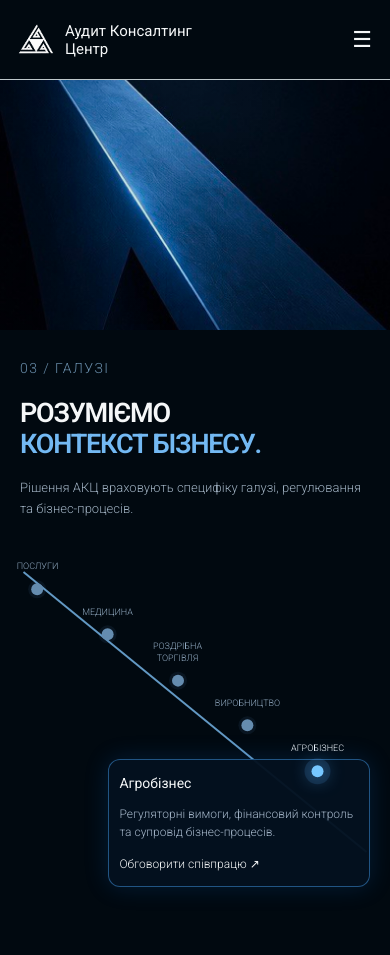
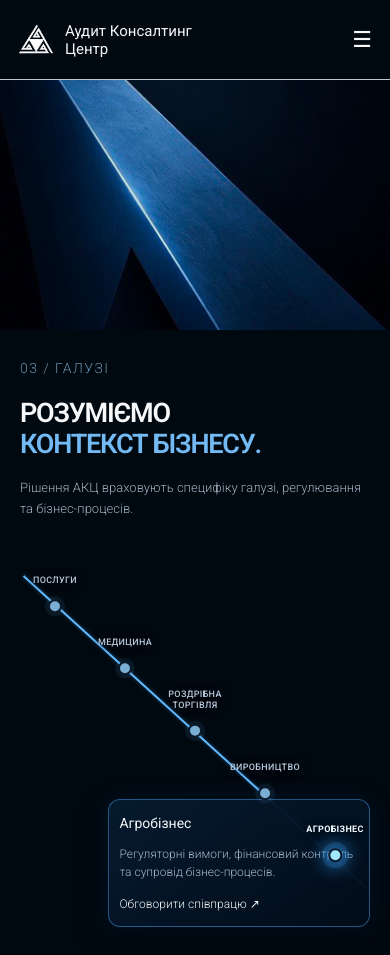
Before and after one commit to dnagorna3817-spec/website_akc_main, a Next.js app: page /industries in a window 390 px wide. Before the commit the page ends 915 px from the top, so only its background shows below. Built offline with nearby package versions, Linux system fonts and the light colour scheme.

Commit message:
Polish industries timeline with premium active states and responsive styling

```diff
--- a/app/industries/industries.css
+++ b/app/industries/industries.css
@@ -195,3 +195,71 @@
   .industries-node { gap: 11px; }
   .industries-detail { right: 0; bottom: 0; }
 }
+
+/* 2026-11-03 — unified premium industries timeline. All node positions
+   are derived from the same SVG endpoints, avoiding dot/line drift. */
+.industries-diagram { isolation: isolate; }
+.industries-line-svg { overflow: visible; }
+.industries-line-svg path {
+  stroke: #62baff;
+  stroke-width: 2;
+  vector-effect: non-scaling-stroke;
+  filter: drop-shadow(0 0 3px rgba(69,171,255,.4));
+}
+.industries-node {
+  transform: translate(-50%, calc(-100% + 6px));
+  gap: 12px;
+  z-index: 2;
+}
+.industries-node span {
+  color: #b7c9da;
+  font-weight: 500;
+  letter-spacing: .035em;
+  text-shadow: 0 1px 8px rgba(0,8,17,.85);
+}
+.industries-node i {
+  width: 14px;
+  height: 14px;
+  flex-basis: 14px;
+  background: #7aaed4;
+  border: 2px solid #0b1a29;
+  box-shadow: 0 0 0 3px rgba(76,150,209,.11);
+  transition: background .2s ease, box-shadow .2s ease, transform .2s ease;
+}
+.industries-node:hover i { background: #b2e5ff; transform: scale(1.16); }
+.industries-node.selected span { color: #f3faff; font-weight: 700; }
+.industries-node.selected i {
+  background: #a1e7ff;
+  box-shadow: 0 0 0 6px rgba(61,158,243,.18), 0 0 18px 5px rgba(43,160,255,.65);
+}
+.industries-detail {
+  border-color: rgba(69,160,241,.48);
+  background: linear-gradient(145deg,rgba(6,27,48,.97),rgba(2,12,25,.97));
+  box-shadow: 0 12px 35px rgba(0,0,0,.23),0 0 25px rgba(27,124,228,.12);
+}
+@media (min-width: 901px) {
+  .industries-diagram { margin-top: clamp(34px,5vh,64px); }
+  .industries-node-1 { left: 10%; top: 18%; }
+  .industries-node-2 { left: 30%; top: 34%; }
+  .industries-node-3 { left: 50%; top: 50%; }
+  .industries-node-4 { left: 70%; top: 66%; }
+  .industries-node-5 { left: 90%; top: 82%; }
+  .industries-detail { bottom: 0; right: 0; }
+}
+@media (max-width: 900px) {
+  .industries-node-1 { left: 10%; top: 18%; }
+  .industries-node-2 { left: 30%; top: 34%; }
+  .industries-node-3 { left: 50%; top: 50%; }
+  .industries-node-4 { left: 70%; top: 66%; }
+  .industries-node-5 { left: 90%; top: 82%; }
+  .industries-diagram { min-height: 410px; }
+  .industries-detail { bottom: -10px; }
+}
+@media (max-width: 550px) {
+  .industries-diagram { min-height: 390px; }
+  .industries-node span { font-size: 9px; max-width: 78px; white-space: normal; }
+  .industries-detail { bottom: 0; width: min(270px,75%); }
+}
+@media (prefers-reduced-motion: reduce) {
+  .industries-node i { transition: none; }
+}
```
